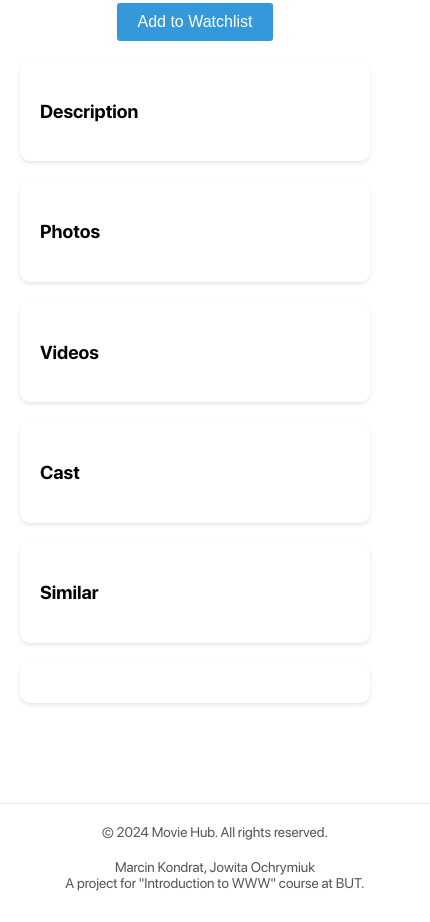
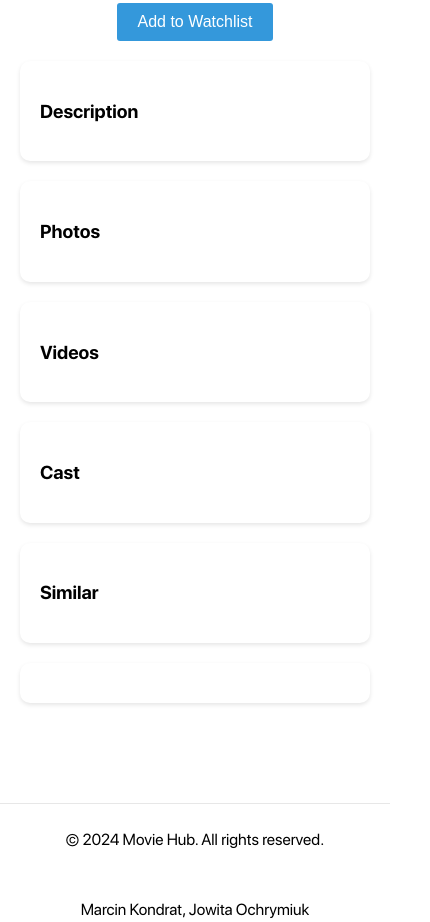
Before and after one commit to breftejk/Projekt-WWW, a website: page public/movie.html in a window 390 px wide. Shown: the part 184-1106 px from the top of the page, 430 px wide, since content can reach past the window. Drawn offline with Linux system fonts and the light colour scheme.

Commit message:
Footer being longer than view on mobile, fixed

```diff
--- a/public/styles/shared/footer.css
+++ b/public/styles/shared/footer.css
@@ -1,21 +1,30 @@
 .footer {
-  padding: 20px;
+  border-top: 1px solid #e7e7e7;
+  padding: 10px 20px;
   text-align: center;
-  border-top: 1px solid #e7e7e7;
   width: 100%;
-}
-
-.footer p {
-  margin: 0;
-  color: #555;
-  font-size: 14px;
+  box-sizing: border-box;
 }
 
 .footer a {
-  color: #3498db;
+  color: #fff;
   text-decoration: none;
+  padding: 0 10px;
 }
 
 .footer a:hover {
   text-decoration: underline;
 }
+
+@media (max-width: 600px) {
+  .footer {
+    padding: 10px;
+    white-space: nowrap;
+    overflow: hidden;
+    text-overflow: ellipsis;
+  }
+
+  .footer a {
+    padding: 0 5px;
+  }
+}
```
Also changed, not shown: 1 other file.
